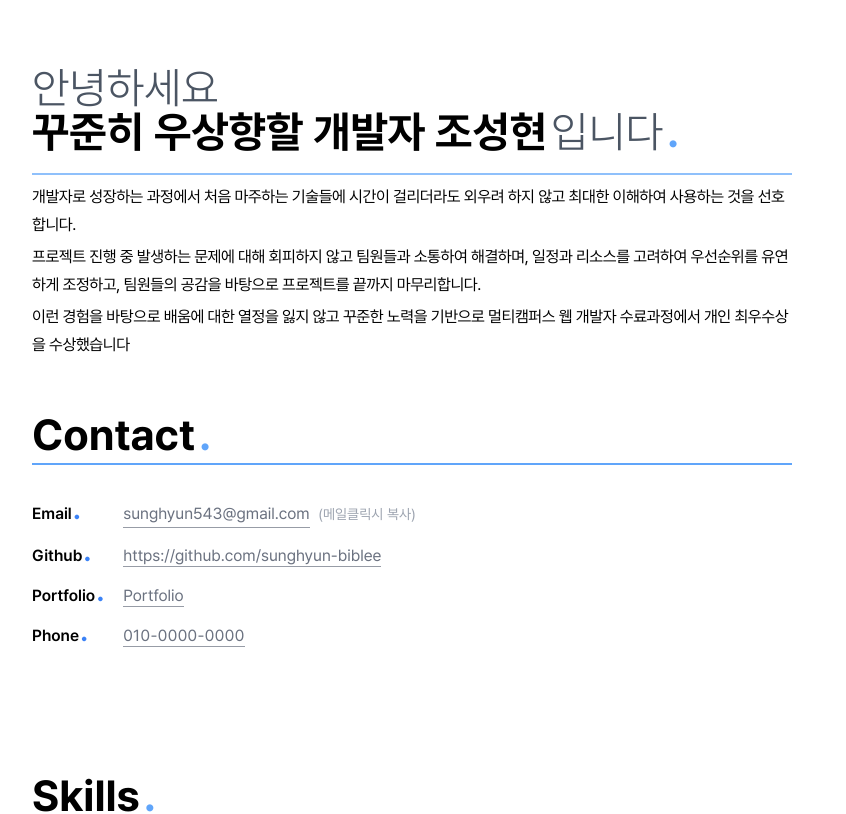
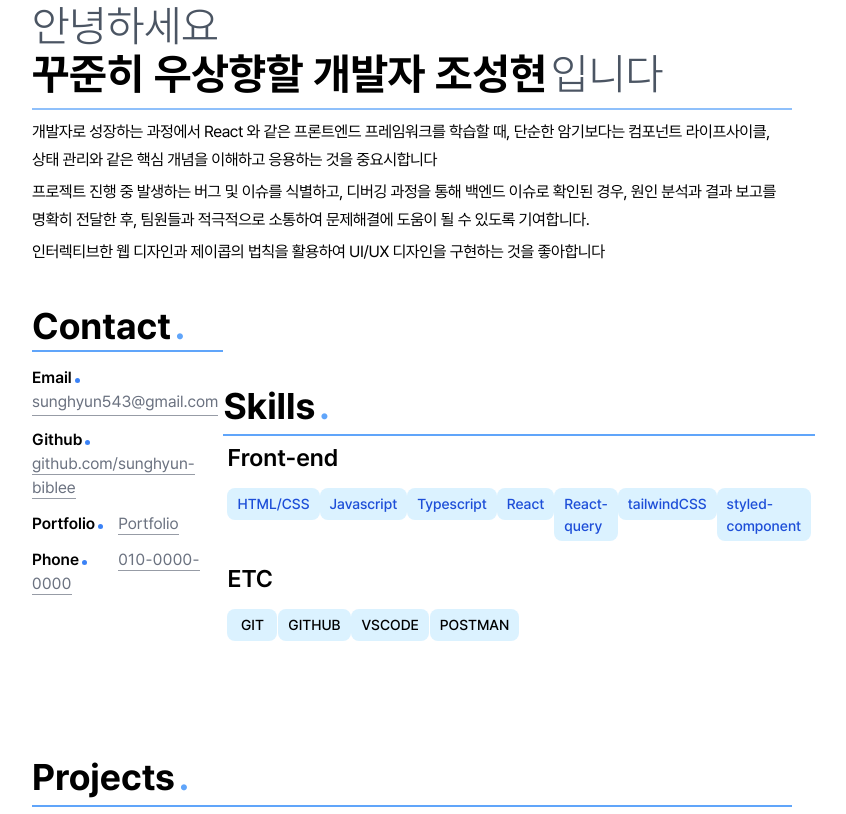
Before and after one commit to sunghyun-biblee/Resume, a React (Create React App) app: page / in a window 1280 px wide. Shown: the top 814 px of the page, without its empty margins (228-1074 px from the left). Built offline with nearby package versions, Linux system fonts and the light colour scheme.

Commit message:
수정: 문단 여백 조절

```diff
--- a/src/App.tsx
+++ b/src/App.tsx
@@ -14,8 +14,10 @@ function App() {
       <div>
         <section className="max-w-[760px] w-[100%] font-pretendard ">
           <Introduce />
-          <Contact />
-          <Skill />
+          <Article className="flex justify-between">
+            <Contact />
+            <Skill />
+          </Article>
           <Projects />
           <Education />
         </section>
@@ -24,14 +26,16 @@ function App() {
   );
 }
 export const Article = styled.article`
-  padding-top: 3rem;
-  padding-bottom: 3rem;
+  padding-top: 2rem;
 `;
+
 export const Title = styled.h1`
-  margin-bottom: 1.3rem;
-  font-size: 2.7rem;
+  font-size: 2.3rem;
   line-height: 2.5rem;
   font-weight: 700;
+  padding-bottom: 0.25rem;
+  border-bottom: 2px solid rgb(96, 165, 250);
+
   &::after {
     content: ".";
     color: rgb(96, 165, 250);
--- a/src/components/Contact/Contact.tsx
+++ b/src/components/Contact/Contact.tsx
@@ -12,15 +12,15 @@ export const Contact = () => {
     }
   };
   return (
-    <Article>
-      <Title className=" pb-2 border-b-2 border-blue-400">Contact</Title>
-      <ContactList className="flex flex-col  w-[60%]">
+    <div className="w-[43%]">
+      <Title>Contact</Title>
+      <ContactList>
         <ContactItem>
           <ContactSpan>Email</ContactSpan>
           <button onClick={() => handleCopy("sunghyun543@gmail.com")}>
             sunghyun543@gmail.com
           </button>
-          <span className="text-sm text-gray-400"> (메일클릭시 복사)</span>
+          {/* <span className="text-sm text-gray-400"> (메일클릭시 복사)</span> */}
         </ContactItem>
         <ContactItem>
           <ContactSpan>Github</ContactSpan>
@@ -29,7 +29,7 @@ export const Contact = () => {
             target="_blank"
             rel="noopender noreferrer"
           >
-            https://github.com/sunghyun-biblee
+            github.com/sunghyun-biblee
           </a>
         </ContactItem>
         <ContactItem>
@@ -43,29 +43,31 @@ export const Contact = () => {
           </a>
         </ContactItem>
       </ContactList>
-    </Article>
+    </div>
   );
 };
 const ContactSpan = styled.span`
   font-weight: 600;
-  width: 80px;
+  width: 75px;
   display: inline-block;
   margin-right: 0.7rem;
   &::after {
-    content: ".";
-    font-size: 1.9rem;
-    height: 10px;
-    color: rgb(59, 130, 246);
+    content: " ";
+    width: 5px;
+    height: 5px;
+    background-color: rgb(59, 130, 246);
+    border: none;
+    border-radius: 100%;
+    margin-left: 3px;
     display: inline-block;
-    padding: 0px 1px;
   }
 `;
 const ContactList = styled.ul`
-  display: flex;
-  justify-content: end;
+  margin-top: 0.5rem;
 `;
 const ContactItem = styled.li`
   transition: all 0.3s;
+  padding: 6px 0px;
 
   button {
     margin-right: 5px;
--- a/src/components/Education/Education.tsx
+++ b/src/components/Education/Education.tsx
@@ -21,13 +21,13 @@ const eductaionArray = [
 ];
 export const Education = () => {
   return (
-    <article className="mt-[1rem]">
+    <Article className="pt-[2.8rem]">
       <Title className="pb-2 border-b-2 border-blue-400">Education</Title>
-      <ul className="mt-[1rem]">
+      <ul className="mt-[0.5rem]">
         {eductaionArray.map((item, index) => (
           <EducationItem item={item} key={item.title + index}></EducationItem>
         ))}
       </ul>
-    </article>
+    </Article>
   );
 };
--- a/src/components/Education/EducationItem.tsx
+++ b/src/components/Education/EducationItem.tsx
@@ -9,16 +9,18 @@ interface IEducationType {
 }
 export const EducationItem = ({ item }: IEducationType) => {
   return (
-    <li className="mb-7 px-1 tracking-tight">
+    <li className="mb-2 px-1 tracking-tight">
       <div className="flex justify-between">
-        <h2 className="text-2xl font-semibold">{item.title}</h2>
-        <span className="text-gray-400 font-medium">{item.date}</span>
+        <div className="flex items-end">
+          <h2 className="text-xl font-semibold">{item.title}</h2>
+          {item.summary && (
+            <span className="text-gray-500 inline-block ml-2 ">
+              {item.summary}
+            </span>
+          )}
+        </div>
+        <span className="text-gray-400 font-light">{item.date}</span>
       </div>
-      {item.summary && (
-        <span className="text-gray-500 pl-1 pt-2 inline-block ">
-          {item.summary}
-        </span>
-      )}
     </li>
   );
 };
--- a/src/components/Introduce/Introduce.tsx
+++ b/src/components/Introduce/Introduce.tsx
@@ -4,24 +4,30 @@ import styled from "styled-components";
 
 export const Introduce = () => {
   return (
-    <article className="mt-[4rem]">
-      <Title>
+    <article>
+      <h1 className="text-[2.7rem] font-bold leading-[2.75rem] pb-3">
         <Span className="text-gray-600 py-1 inline-block">안녕하세요</Span>
         <br />
         꾸준히 우상향할 개발자 조성현
         <Span className="text-gray-600 pl-1 inline-block">입니다</Span>
-      </Title>
-      <p className="leading-7 tracking-tight text-base py-2 border-t-2 border-blue-400/70">
-        개발자로 성장하는 과정에서 처음 마주하는 기술들에 시간이 걸리더라도
-        외우려 하지 않고 최대한 이해하여 사용하는 것을 선호 합니다.
+      </h1>
+      <div className="leading-7 tracking-tight text-base py-2 border-t-2 border-blue-400/70 break-keep">
+        <span>
+          개발자로 성장하는 과정에서 React 와 같은 프론트엔드 프레임워크를
+          학습할 때, 단순한 암기보다는 컴포넌트 라이프사이클, 상태 관리와 같은
+          핵심 개념을 이해하고 응용하는 것을 중요시합니다
+        </span>
         <span className="py-1 inline-block">
-          프로젝트 진행 중 발생하는 문제에 대해 회피하지 않고 팀원들과 소통하여
-          해결하며, 일정과 리소스를 고려하여 우선순위를 유연하게 조정하고,
-          팀원들의 공감을 바탕으로 프로젝트를 끝까지 마무리합니다.
+          프로젝트 진행 중 발생하는 버그 및 이슈를 식별하고, 디버깅 과정을 통해
+          백엔드 이슈로 확인된 경우, 원인 분석과 결과 보고를 명확히 전달한 후,
+          팀원들과 적극적으로 소통하여 문제해결에 도움이 될 수 있도록
+          기여합니다.
         </span>
-        이런 경험을 바탕으로 배움에 대한 열정을 잃지 않고 꾸준한 노력을 기반으로
-        멀티캠퍼스 웹 개발자 수료과정에서 개인 최우수상 을 수상했습니다
-      </p>
+        <span>
+          인터렉티브한 웹 디자인과 제이콥의 법칙을 활용하여 UI/UX 디자인을
+          구현하는 것을 좋아합니다
+        </span>
+      </div>
     </article>
   );
 };
--- a/tailwind.config.js
+++ b/tailwind.config.js
@@ -1,5 +1,6 @@
 /** @type {import('tailwindcss').Config} */
 module.exports = {
+  important: true,
   content: ["./src/**/*.{html,js,jsx,ts,tsx}"],
   theme: {
     extend: {
```
